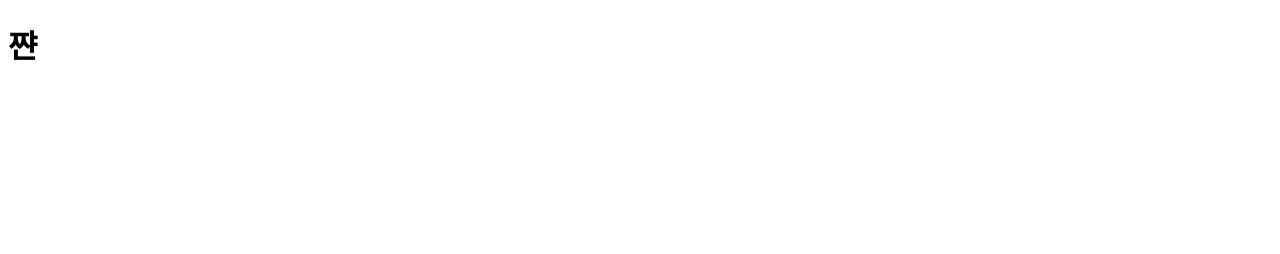
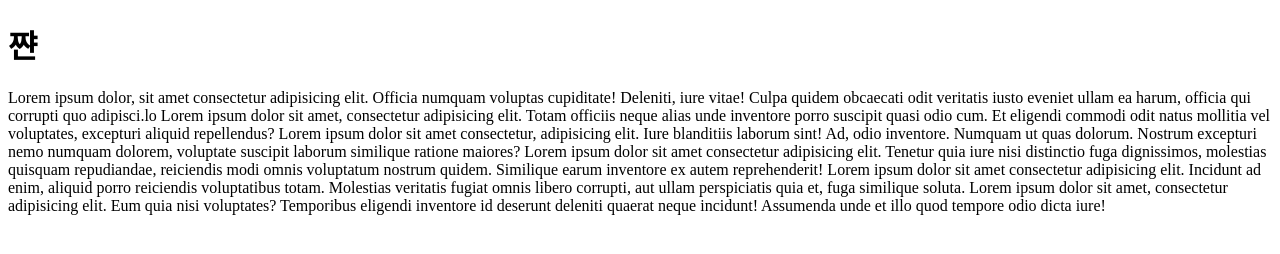
Before and after one commit to moonhr/git-practice, a website: page index.html in a window 1280 px wide. Drawn offline with Linux system fonts and the light colour scheme.

Commit message:
p태그 작성

```diff
--- a/index.html
+++ b/index.html
@@ -8,6 +8,7 @@
 <body>
   <div id="root">
     <h1>쨘</h1>
+    <p>Lorem ipsum dolor, sit amet consectetur adipisicing elit. Officia numquam voluptas cupiditate! Deleniti, iure vitae! Culpa quidem obcaecati odit veritatis iusto eveniet ullam ea harum, officia qui corrupti quo adipisci.lo Lorem ipsum dolor sit amet, consectetur adipisicing elit. Totam officiis neque alias unde inventore porro suscipit quasi odio cum. Et eligendi commodi odit natus mollitia vel voluptates, excepturi aliquid repellendus? Lorem ipsum dolor sit amet consectetur, adipisicing elit. Iure blanditiis laborum sint! Ad, odio inventore. Numquam ut quas dolorum. Nostrum excepturi nemo numquam dolorem, voluptate suscipit laborum similique ratione maiores? Lorem ipsum dolor sit amet consectetur adipisicing elit. Tenetur quia iure nisi distinctio fuga dignissimos, molestias quisquam repudiandae, reiciendis modi omnis voluptatum nostrum quidem. Similique earum inventore ex autem reprehenderit! Lorem ipsum dolor sit amet consectetur adipisicing elit. Incidunt ad enim, aliquid porro reiciendis voluptatibus totam. Molestias veritatis fugiat omnis libero corrupti, aut ullam perspiciatis quia et, fuga similique soluta. Lorem ipsum dolor sit amet, consectetur adipisicing elit. Eum quia nisi voluptates? Temporibus eligendi inventore id deserunt deleniti quaerat neque incidunt! Assumenda unde et illo quod tempore odio dicta iure!</p>
   </div>
 </body>
 </html>
```
